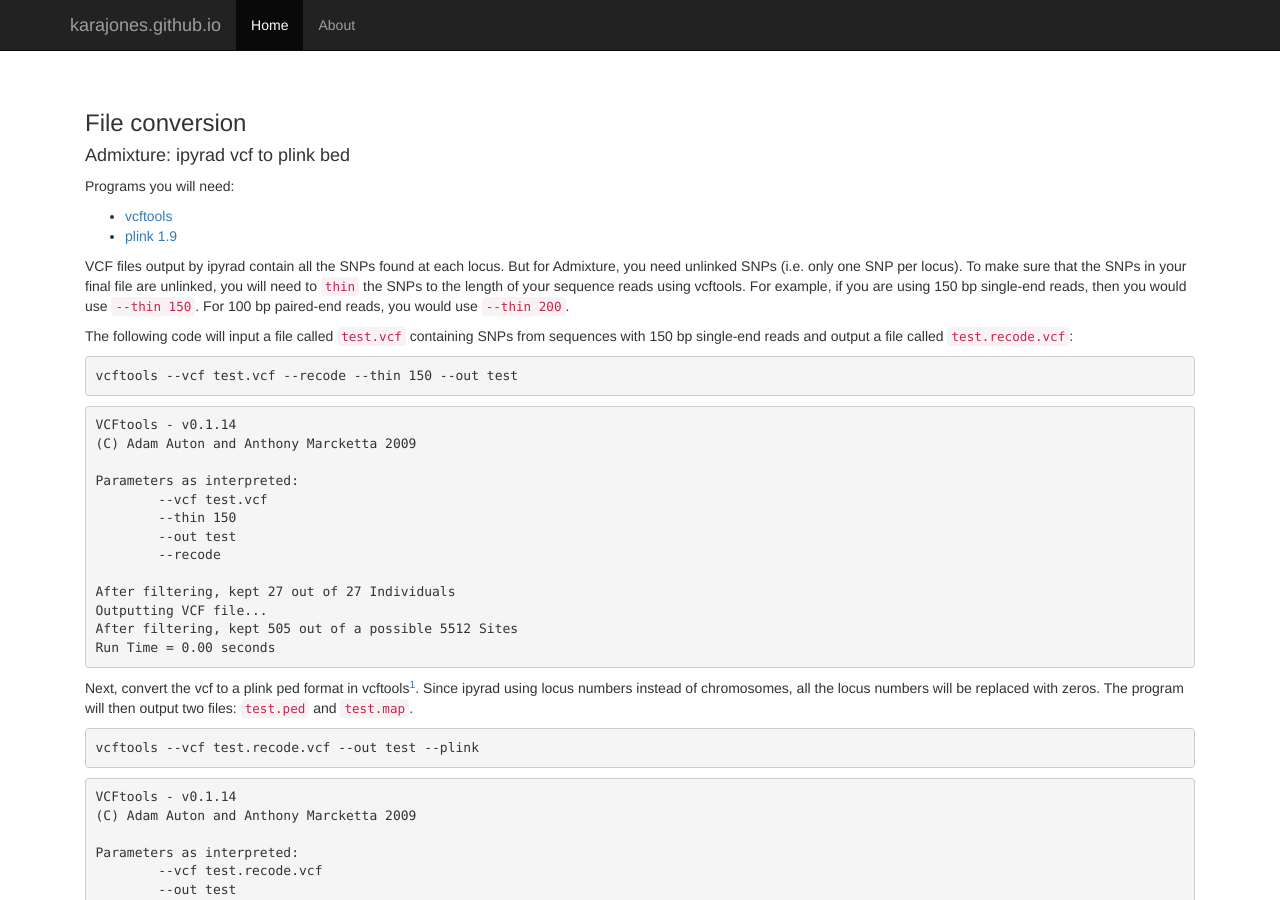
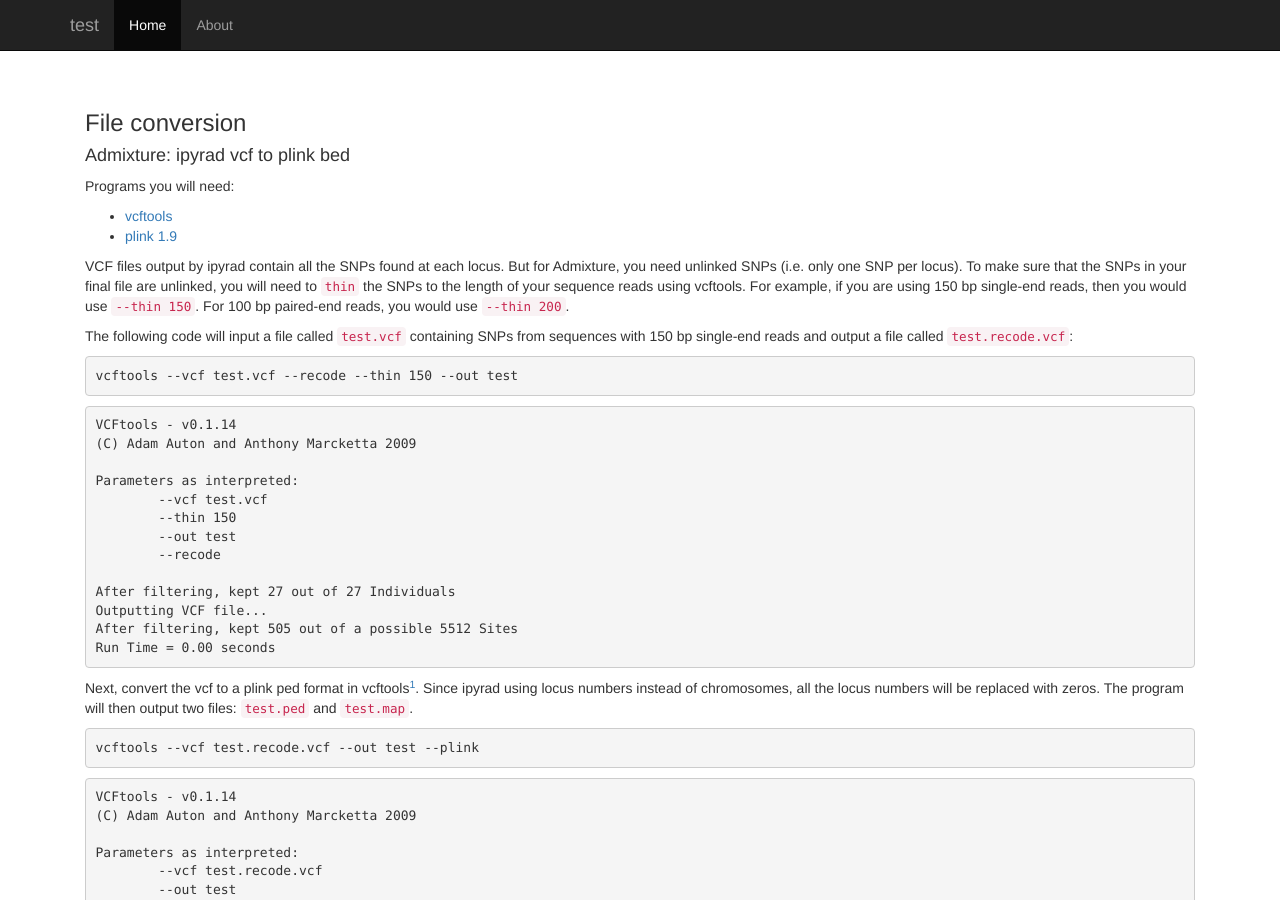
Before and after one commit to karajones/karajones.github.io, a Jekyll site: the page built from file_conversion.md, in a window 1280 px wide and 900 px high. Built offline with Jekyll 4.4.1, drawn with Linux system fonts in a browser that asks for light colours; nearby versions of some CDN libraries; our own code applies the rules of GitHub Pages for plain Markdown files; some of the changed lines change nothing that is shown.

Commit message:
Update _config.yml

```diff
--- a/_config.yml
+++ b/_config.yml
@@ -1,3 +1,29 @@
-theme: jekyll-theme-minimal
-url: https://karajones.github.io
-include: file_conversion.md
+###########
+# site.url, site.title
+
+title: 'test'
+
+## note:
+#  use site.path in your templates to make it work for both protocols e.g. http and https
+#  use site.url only inside the web feed template (e.g. requires full url incl. protocol)
+path: /
+url:  'https://karajones.github.io'
+
+
+########
+# more settings
+
+markdown: kramdown
+
+sass:
+  sass_dir: css
+  style:    expanded
+
+
+
+exclude:
+- README.md
+
+
+safe: true
+lsi: false
```
